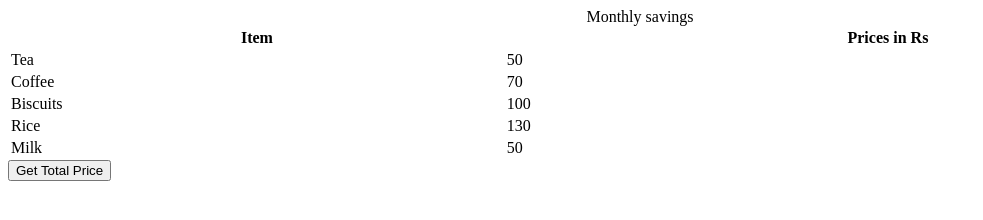
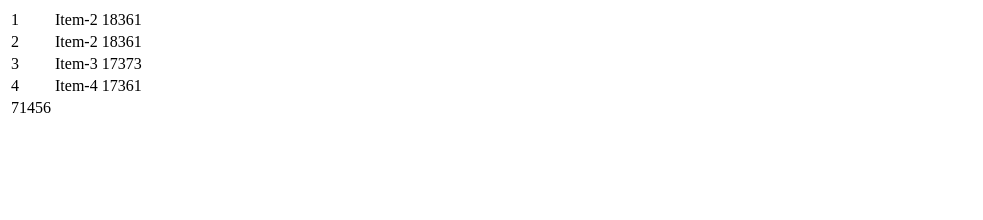
Before and after one commit to acciojob/grofers-checkout-abhipandey1402, a website: page main.html in a window 1280 px wide. Shown: the whole page, without its empty margins (0-983 px from the left). Drawn offline with Linux system fonts and the light colour scheme.

Commit message:
created a submission

```diff
--- a/main.html
+++ b/main.html
@@ -8,35 +8,31 @@
 
 <body>
 	<!-- the entire body must be written by student -->
-    <table style="width: 100%">
-    <caption>
-      Monthly savings
-    </caption>
+	<table>
   <tr>
-      <th>Item</th>
-      <th>Prices in Rs</th>
+  <td>1</td>
+  <td>Item-2</td>
+  <td data-ns-test="price">18361</td>
   </tr>
   <tr>
-      <td class="item">Tea</td>
-      <td class="price">50</td>
+  <td>2</td>
+  <td>Item-2</td>
+  <td data-ns-test="price">18361</td>
   </tr>
   <tr>
-      <td class="item">Coffee</td>
-      <td class="price">70</td>
+  <td>3</td>
+  <td>Item-3</td>
+  <td data-ns-test="price">17373</td>
   </tr>
   <tr>
-      <td class="item">Biscuits</td>
-      <td class="price">100</td>
-    </tr>
-    <tr>
-      <td class="item">Rice</td>
-      <td class="price">130</td>
-    </tr>
-    <tr>
-      <td class="item">Milk</td>
-      <td class="price">50</td>
+  <td>4</td>
+  <td>Item-4</td>
+  <td data-ns-test="price">17361</td>
   </tr>
   </table>
+
+
+
     <script type="text/javascript" src="./script.js">
 </script>
 
--- a/script.js
+++ b/script.js
@@ -1,34 +1,14 @@
-const getSumBtn = document.createElement("button");
-getSumBtn.append("Get Total Price");
-document.body.appendChild(getSumBtn);
+var table = document.querySelector('table');
+ var lastRow = document.createElement('tr');
+ var prices = document.querySelectorAll('[data-ns-test=price]');
+ let sum = 0;
+ for(let i = 0; i < prices.length; i++) {
+  sum += parseInt(prices[i].textContent);
+ }
+ var child = document.createElement("td");
+ child.setAttribute('data-ns-test', 'grandTotal');
 
-const getSum = () => {
-//Add your code here
-	// Get all the price elements from the table
-const priceElements = document.querySelectorAll('.price');
 
-// Convert the NodeList into an array and map the prices to numbers
-const prices = Array.from(priceElements).map(priceElement => parseFloat(priceElement.textContent));
-
-// Calculate the total price by adding up all the prices
-const totalPrice = prices.reduce((total, price) => total + price, 0);
-
-// Create a new row for the total price
-const newRow = document.createElement('tr');
-
-// Create a cell for the total price and set its colspan to 2
-const totalCell = document.createElement('td');
-totalCell.setAttribute('colspan', '2');
-
-// Set the text content of the total cell to the total price
-totalCell.textContent = `Total: Rs ${totalPrice}`;
-
-// Append the total cell to the new row
-newRow.appendChild(totalCell);
-
-// Append the new row to the table
-const table = document.querySelector('table');
-table.appendChild(newRow);
-};
-
-getSumBtn.addEventListener("click", getSum);
+ child.textContent = sum;
+ lastRow.appendChild(child);
+ table.appendChild(lastRow);
```
Lines whose indentation alone changed are shown as unchanged.
